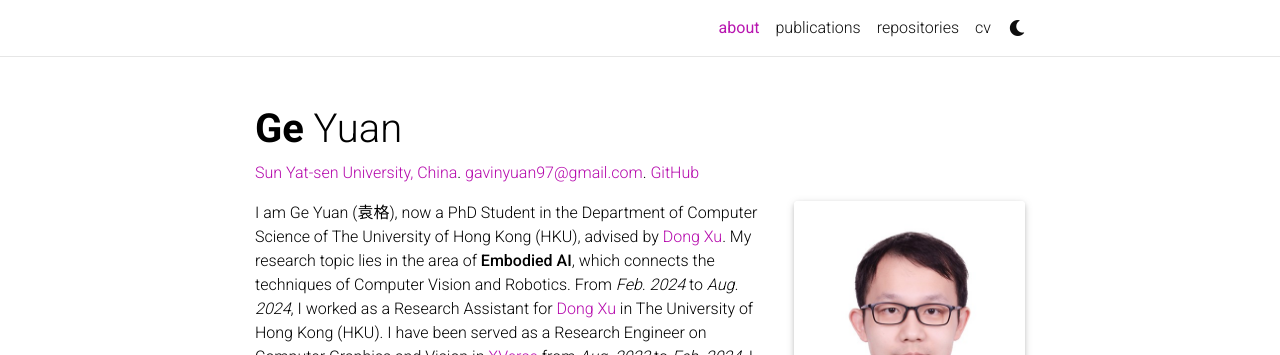
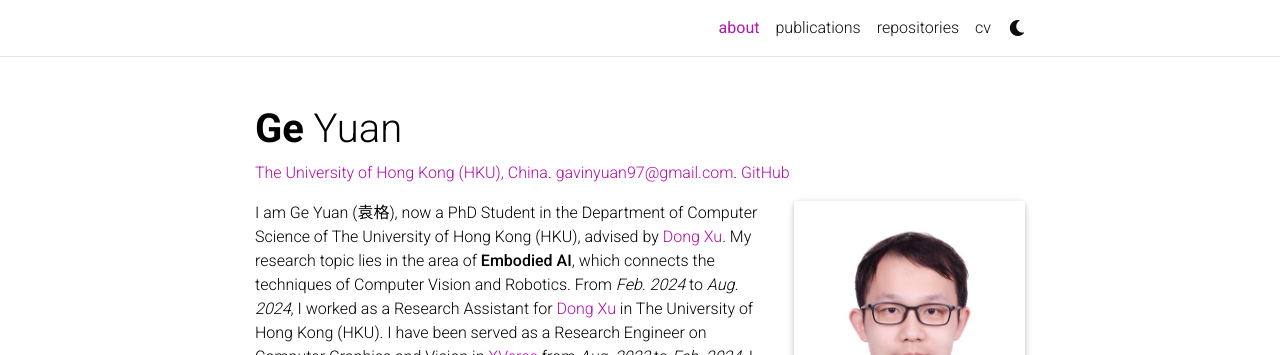
Before and after one commit to ygtxr1997/gavinyuan, a Jekyll site: the page built from _pages/about.md, in a window 1280 px wide and 1169 px high. Shown: the top 355 px of the window. Built offline with Jekyll 4.4.1, drawn with Linux system fonts in a browser that asks for light colours; full-size pictures stand in for the smaller copies a plugin makes; comment, search, counter and statistics services are not loaded; a style sheet for code colours, icons or effects is not loaded.

Commit message:
update: school

```diff
--- a/_pages/about.md
+++ b/_pages/about.md
@@ -2,7 +2,7 @@
 layout: about
 title: about
 permalink: /
-subtitle: <a href='https://www.sysu.edu.cn/sysuen/'>Sun Yat-sen University, China</a>. <a href='gavinyuan97@gmail.com'>gavinyuan97@gmail.com</a>. <a href='https://github.com/ygtxr1997'>GitHub</a>
+subtitle: <a href='https://www.sysu.edu.cn/sysuen/'>The University of Hong Kong (HKU), China</a>. <a href='gavinyuan97@gmail.com'>gavinyuan97@gmail.com</a>. <a href='https://github.com/ygtxr1997'>GitHub</a>
 
 profile:
   align: right
```
